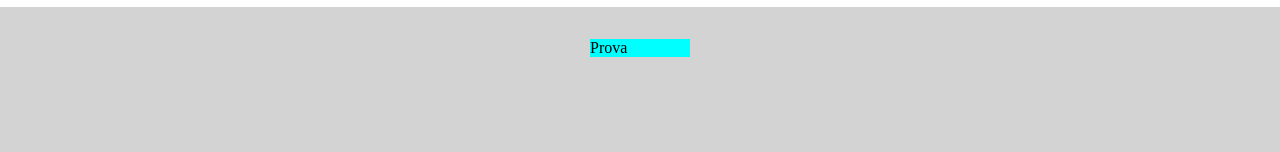
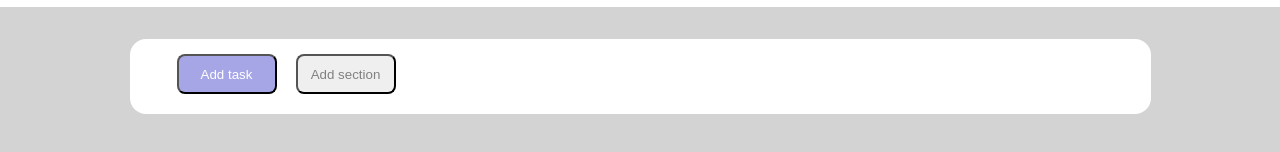
Before and after one commit to FrancescoLoCasto/html-css-toboolist, a plain HTML site: page index.html in a window 1280 px wide. Shown: the part 86-238 px from the top of the page. Drawn offline with Linux system fonts and the light colour scheme.

Commit message:
Creation second box

```diff
--- a/css/style.css
+++ b/css/style.css
@@ -29,8 +29,28 @@ body{
 }
 
 .first-box{
-    width: 100px;
-    background-color: cyan;
+    width: 1021px;
+    height: 75px;
+    background-color: rgb(255, 255, 255);
     margin: auto;
     margin-top: 2rem;
+    border-radius: 1rem;
+    padding-left: 2rem;
 }
+
+.blue-button{
+    background-color: rgb(166, 166, 230);
+    border-radius: .5rem;
+    height: 40px;
+    width: 100px;
+    color: white;
+    margin: 15px;
+}
+
+.button-section{
+    width: 100px;
+    height: 40px;
+    border-radius: .5rem;
+    color: gray;
+
+}
--- a/index.html
+++ b/index.html
@@ -19,8 +19,18 @@
 
         <main>
             <div class="first-box">
-                Prova
+                <button class="blue-button">
+                    Add task
+                </button>
+                    <button class="button-section">
+                        Add section
+                    </button>
             </div>
+
+            <section class="second-box">
+
+
+            </section>
         </main>
     </body>
     </html>
```
